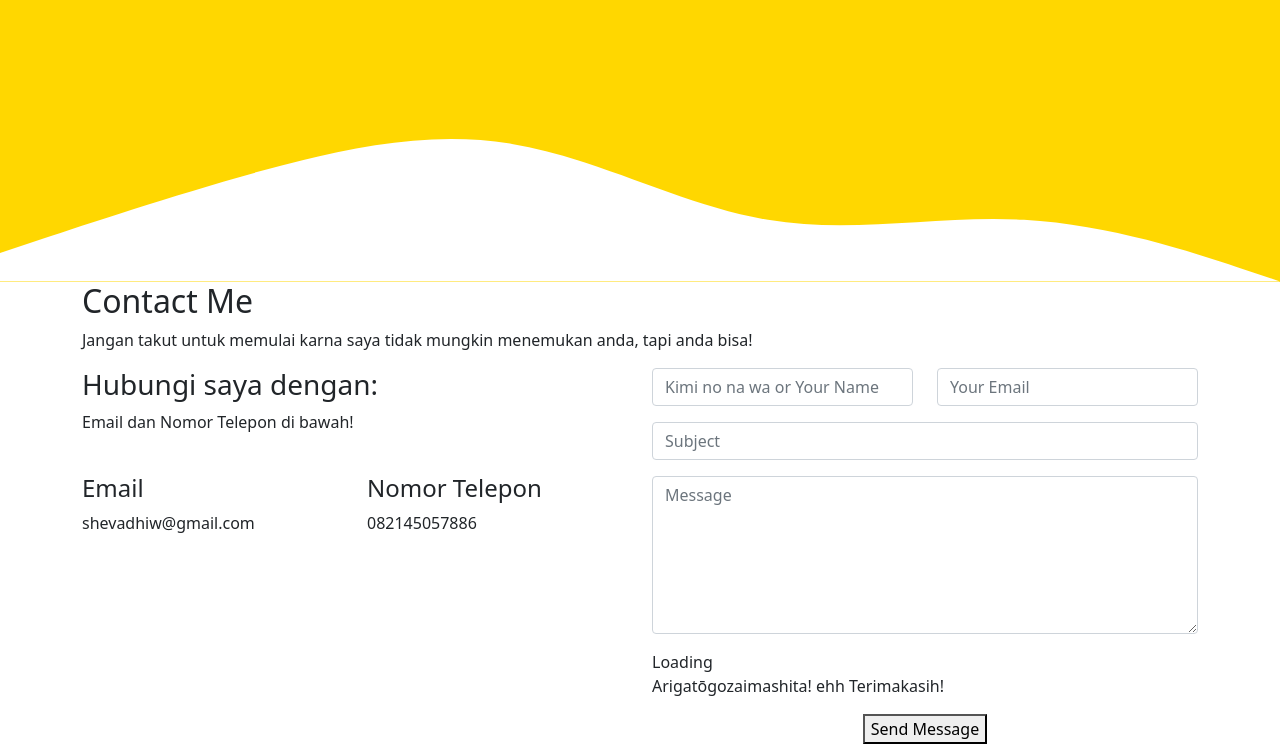
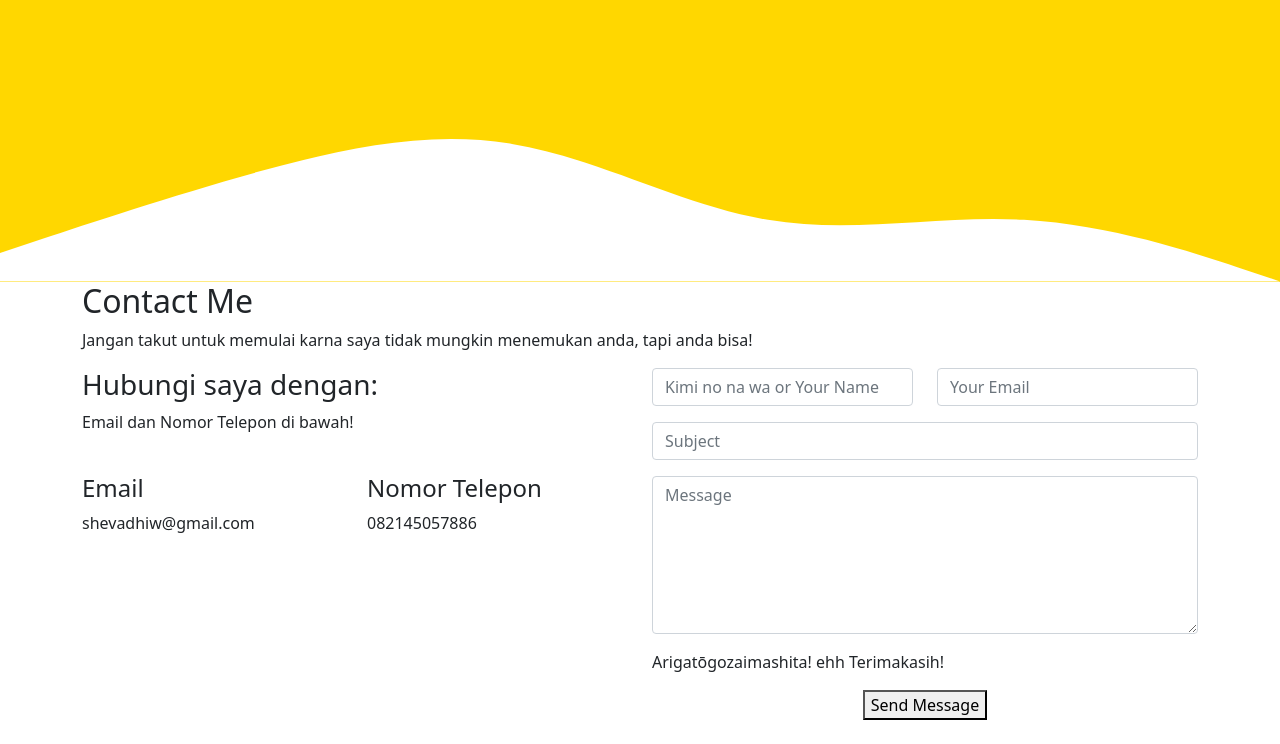
Before and after one commit to shevadhi/shevadhi18, a plain HTML site: page index.html in a window 1280 px wide. Shown: the part 2889-3633 px from the top of the page. After the commit the page ends 3609 px from the top, so only its background shows below. Drawn offline with nearby package versions, Linux system fonts and the light colour scheme.

Commit message:
Update index.html

```diff
--- a/index.html
+++ b/index.html
@@ -216,7 +216,6 @@
                 <textarea class="form-control" name="message" rows="6" placeholder="Message" required></textarea>
               </div>
               <div class="my-3">
-                <div class="loading">Loading</div>
                 <div class="error-message"></div>
                 <div class="sent-message">Arigatōgozaimashita! ehh Terimakasih!</div>
               </div>
```
